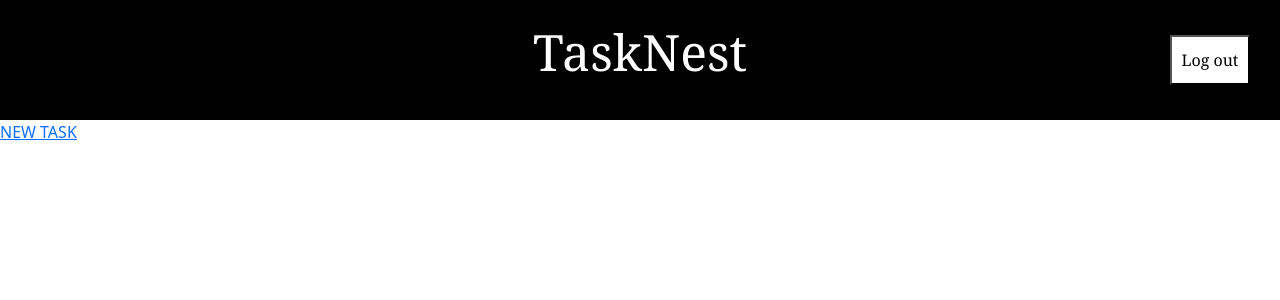
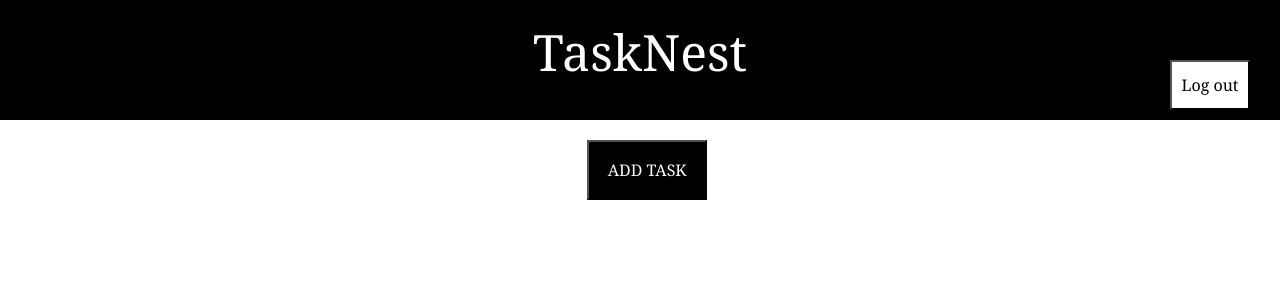
Before and after one commit to galbadrov/DSR_toDo, a PHP site: page /html/main.php in a window 1280 px wide. Shown: the top 300 px of the page. Run offline with PHP 8.4, Linux system fonts and the light colour scheme; the visitor is signed in with stand-in values (Sample User, id 1); data that the repository does not hold is empty.

Commit message:
ustrezno brisanje taskov, izboljsan vizualni prikaz taskov, delujoc logout button

```diff
--- a/frontend/css/main.css
+++ b/frontend/css/main.css
@@ -39,12 +39,30 @@ header{
     right: 0;
 }
 
+/* design za prikaz dela za izbiranje dodajanja taska*/
+
+.add_task{
+    width: 98%;
+    display:flex;
+    justify-content: center;
+    align-items: center;
+    margin: 20px;
+}
+
+.add_task_button{
+    background-color: black;
+    color: white;
+    font-family: Georgia, 'Times New Roman', Times, serif;
+    width: 120px;
+    height: 60px;
+}
+
 /* design za izpis taskov */
 
 .body_task{
     display: flex;
     flex-direction: column;
-    justify-content: center;
+    align-items: center;
 }
 
 .task{
--- a/frontend/html/main.php
+++ b/frontend/html/main.php
@@ -2,7 +2,7 @@
 session_start();
 include '../../backend/baza.php';
 $idUporabnika = $_SESSION['idUporabnika'];
-$sql = "SELECT * FROM task WHERE $idUporabnika = Uporabnik_idUporabnik";
+$sql = "SELECT * FROM Task WHERE $idUporabnika = Uporabnik_idUporabnik";
 $result = $db->query($sql);
 $rows = $result->fetchall(PDO::FETCH_ASSOC);
 ?>
@@ -21,40 +21,54 @@ $rows = $result->fetchall(PDO::FETCH_ASSOC);
 <body>
     <header class="header">
         <header>
-            <p class="naslov">TaskNest</p> <button class="logoutButton">Log out</button>
+            <p class="naslov">TaskNest</p> <form action="../../backend/logout.php" method="POST"><button class="logoutButton">Log out</button></form>
         </header>
     </header>
-    <div class="body_task">
+
     <!--DODAJANJE NOVEGA TASKA UPORABNIKU-->
     <div class="add_task">
-            <a href="new_task.html" class="new_t_link">
-                <div class="new_t">NEW TASK</div>
-            </a>
+        <form action="new_task.php" method="POST">
+            <button type="submit" class="add_task_button" action="new_task.php">ADD TASK</button>
+        </form>
     </div>
+
+    <div class="body_task">
 
         <!--IZPIS VSEH TASKOV DOLOCENEGA UPORABNIKA-->
         <?php
         foreach ($rows as $row) {
             echo "
             <div class='task'>
+                <div class=\"task_inner\">
+                    <div class=\"podatki\">
                         <div class=\"task_naslov\">"
                             .  $row['naslov'] .
                         "</div>
-                <div class=\"datum_zacetek\">"
-                . $row['datumVpisa'] .
-                "</div>
-                <div class=\"datum_konec\">"
-                . $row['datumKonca'] .
-                "</div>
                         <div class=\"tip\">"
-                . $row['naslov'] .
+                        . $row['TipTaska_idTipTaska'] .
                         "</div>
                         <div class=\"opis\">"
                         . $row['opis'] .
                         "</div>
+                    </div>
+                <div class=\"datumi\">
+                    <div class=\"datum_zacetek\">
+                        <p class=\"datum_z_txt\">Last interaction: </p>"
+                        . $row['datumVpisa'] .
+                    "</div>
+                    <div class=\"datum_konec\">
+                        <p class=\"datum_k_txt\">Complete until:  </p>"
+                        . $row['datumKonca'] .
+                    "</div>
+                    <div class=\"task_gumbi\">
+                        <form class=\"form_delete\" action=\"../../backend/delete.php\" method=\"POST\">
+                            <button class=\"delete_t\" name=\"task_id\" value=\"" . $row['idTask'] . "\">COMPLETED</button>
+                        </form>
+                    </div>
+                </div>
+                </div>
             </div>";
         } ?>
     </div>
 </body>
-
 </html>
```
Also changed, not shown: other parts of frontend/css/main.css (+80 -2 lines), backend/delete.php (added, +16 -0 lines), backend/logout.php (added, +15 -0 lines). Lines whose indentation alone changed are shown as unchanged.
